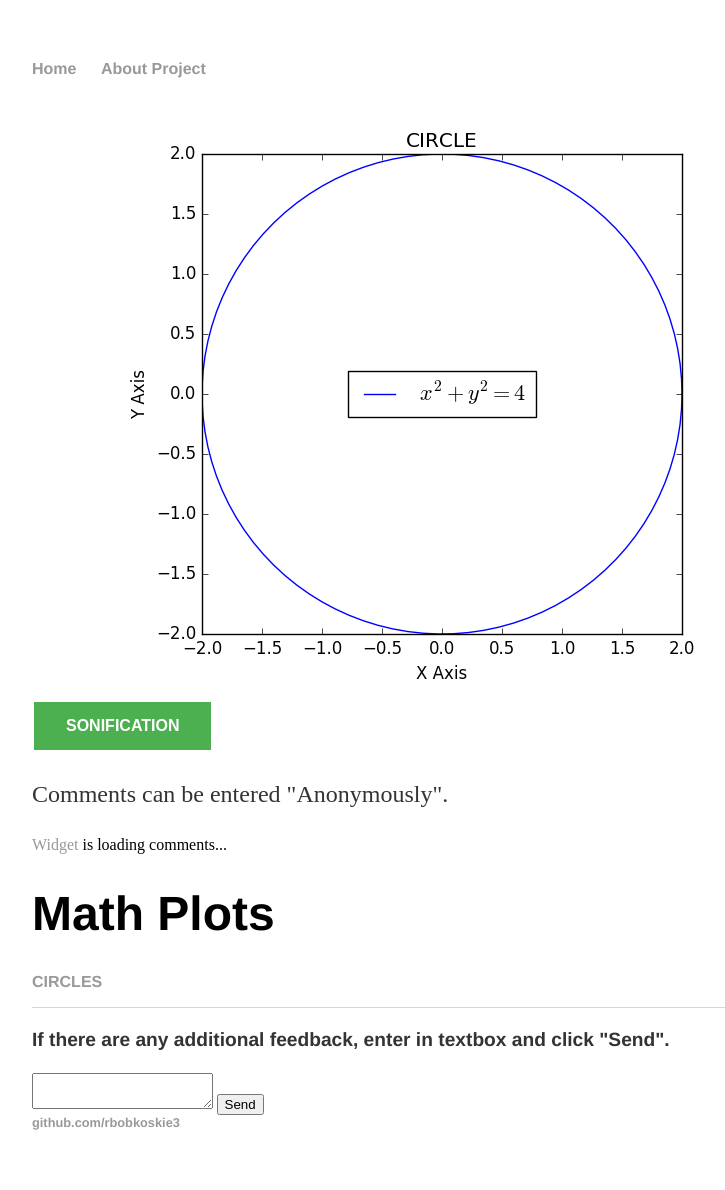
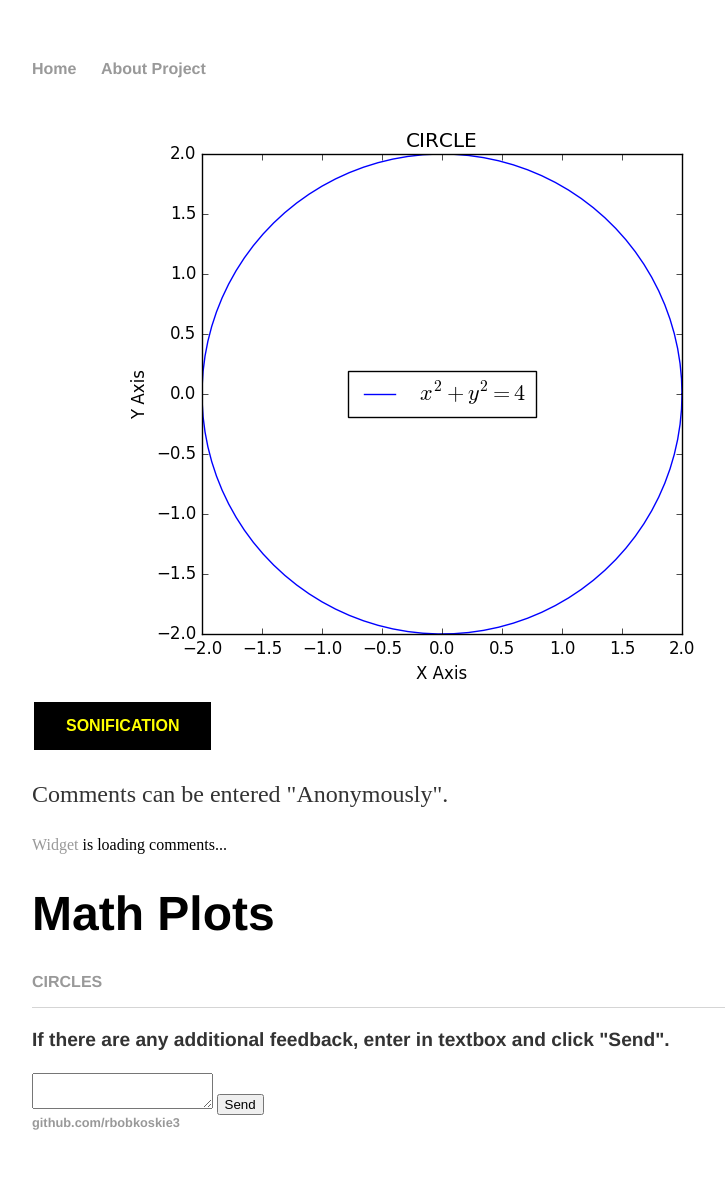
Before and after one commit to rbobkoskie3/rbobkoskie3.github.io, a Jekyll site: the page built from circle/index.html, in a window 1280 px wide. Shown: the whole page, without its empty margins (160-885 px from the left). Built offline with Jekyll 4.4.1, drawn with Linux system fonts in a browser that asks for light colours; a style sheet for code colours, icons or effects is not loaded.

Commit message:
Update index.html

```diff
--- a/circle/index.html
+++ b/circle/index.html
@@ -6,9 +6,9 @@ title: Math, Sonification, Plots
 <head>
   <style>
         .button {
-                background-color: #4CAF50;
+                background-color: #000000;
                 border: none;
-                color: white;
+                color: yellow;
                 padding: 15px 32px;
                 text-align: center;
                 text-decoration: none;
```
